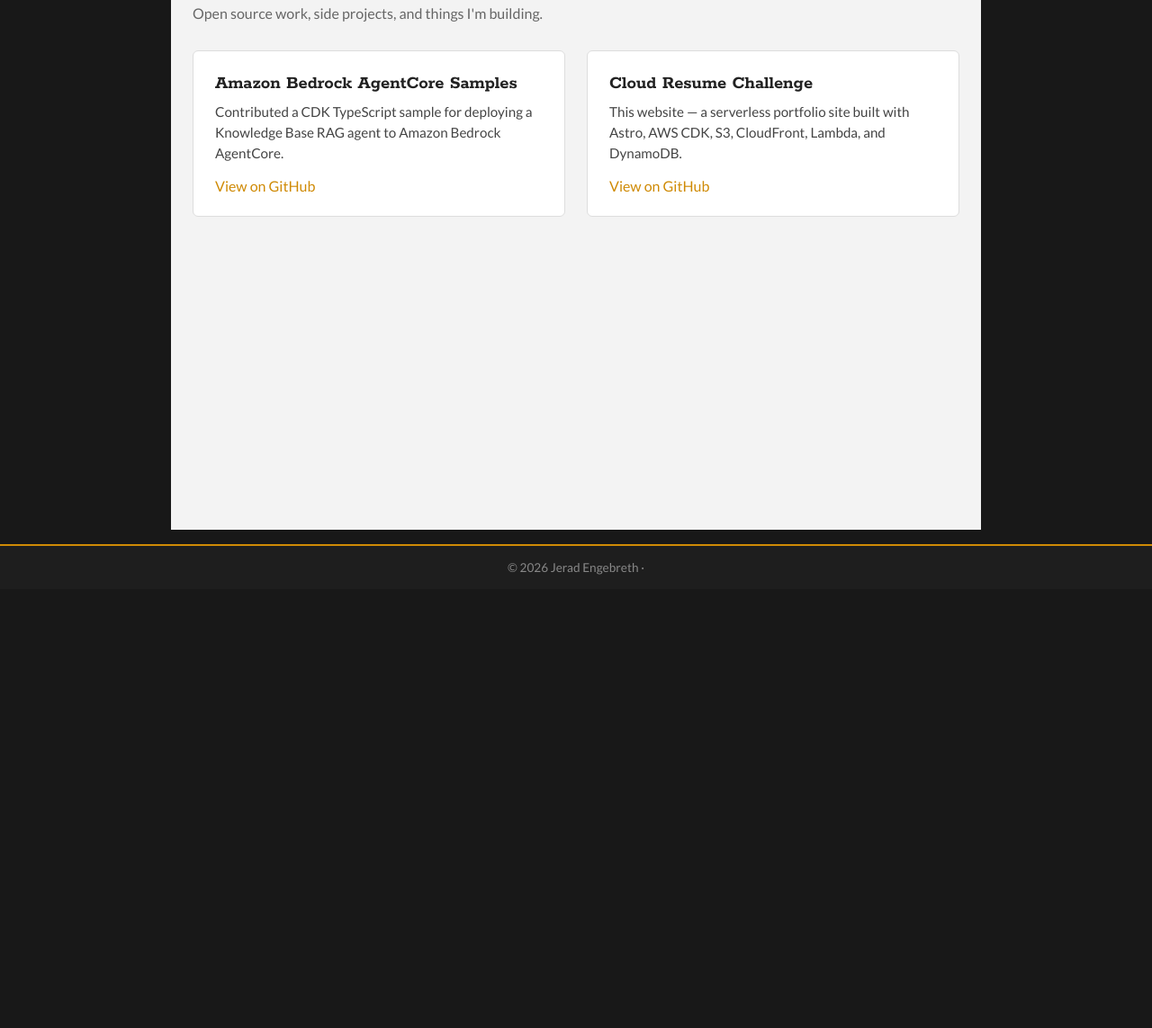
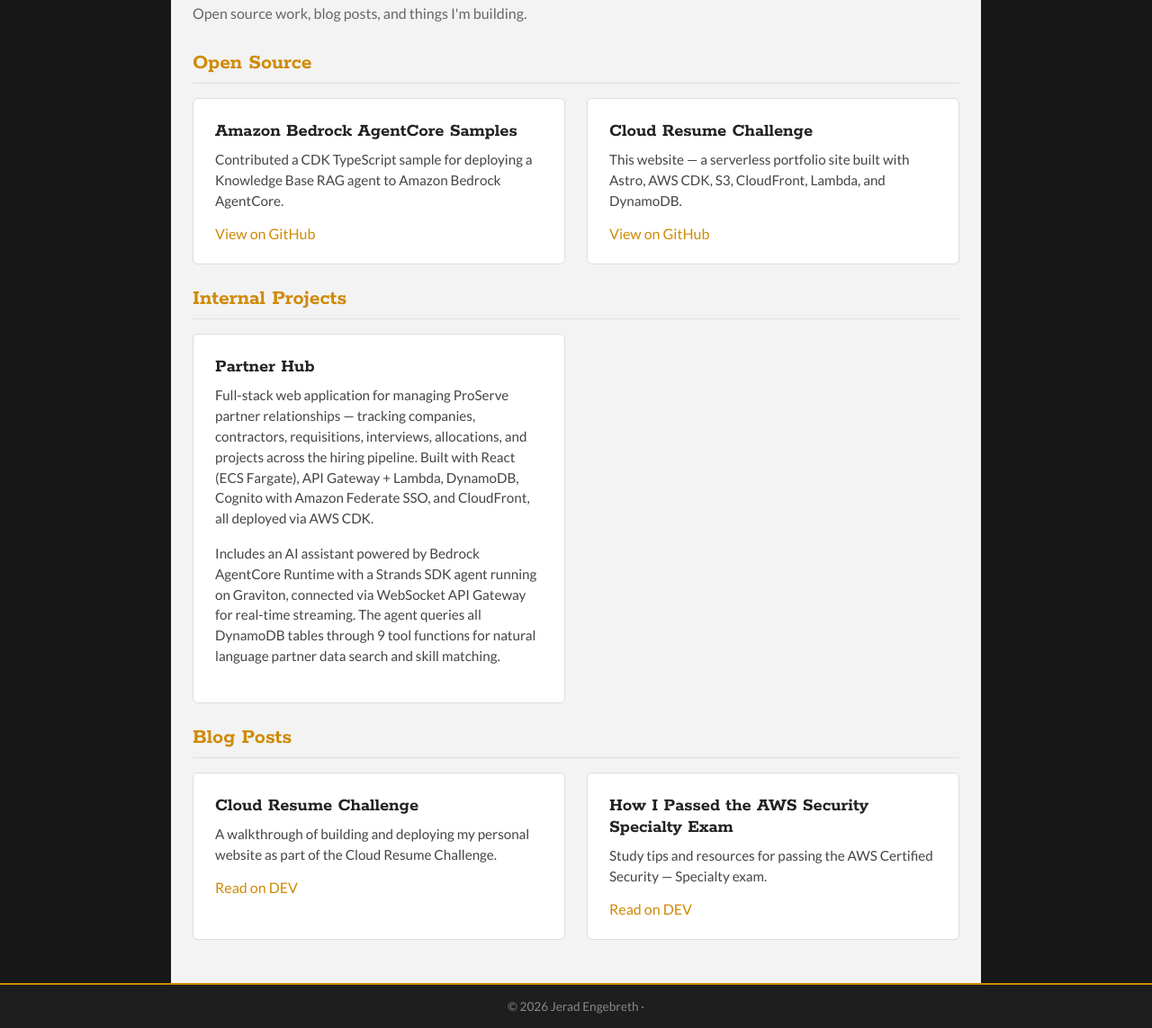
Before and after one commit to jcengebreth/engebreth.com, an Astro site in the folder website/: page /projects in a window 1280 px wide. Shown: the part 145-1288 px from the top of the page at 90% size. Before the commit the page ends 800 px from the top, so only its background shows below. Built offline with nearby package versions, Linux system fonts and the light colour scheme; Astro itself is replaced by a stand-in of ours; no server answers.

Commit message:
feat(website): add blog posts, Partner Hub project to projects page

```diff
--- a/website/src/pages/projects.astro
+++ b/website/src/pages/projects.astro
@@ -5,8 +5,9 @@
 <Base title="Projects — Jerad Engebreth" description="Open source contributions and projects">
   <section class="projects-page">
     <h1>Projects &amp; Contributions</h1>
-    <p class="subtitle">Open source work, side projects, and things I'm building.</p>
+    <p class="subtitle">Open source work, blog posts, and things I'm building.</p>
 
+    <h2 class="section-heading">Open Source</h2>
     <div class="project-grid">
       <article class="project-card">
         <h2>Amazon Bedrock AgentCore Samples</h2>
@@ -18,6 +19,30 @@
         <h2>Cloud Resume Challenge</h2>
         <p>This website — a serverless portfolio site built with Astro, AWS CDK, S3, CloudFront, Lambda, and DynamoDB.</p>
         <a href="https://github.com/jcengebreth/engebreth.com" target="_blank" rel="noopener">View on GitHub</a>
+      </article>
+    </div>
+
+    <h2 class="section-heading">Internal Projects</h2>
+    <div class="project-grid">
+      <article class="project-card">
+        <h2>Partner Hub</h2>
+        <p>Full-stack web application for managing ProServe partner relationships — tracking companies, contractors, requisitions, interviews, allocations, and projects across the hiring pipeline. Built with React (ECS Fargate), API Gateway + Lambda, DynamoDB, Cognito with Amazon Federate SSO, and CloudFront, all deployed via AWS CDK.</p>
+        <p>Includes an AI assistant powered by Bedrock AgentCore Runtime with a Strands SDK agent running on Graviton, connected via WebSocket API Gateway for real-time streaming. The agent queries all DynamoDB tables through 9 tool functions for natural language partner data search and skill matching.</p>
+      </article>
+    </div>
+
+    <h2 class="section-heading">Blog Posts</h2>
+    <div class="project-grid">
+      <article class="project-card">
+        <h2>Cloud Resume Challenge</h2>
+        <p>A walkthrough of building and deploying my personal website as part of the Cloud Resume Challenge.</p>
+        <a href="https://dev.to/jcengebreth/cloud-resume-challenge-c18" target="_blank" rel="noopener">Read on DEV</a>
+      </article>
+
+      <article class="project-card">
+        <h2>How I Passed the AWS Security Specialty Exam</h2>
+        <p>Study tips and resources for passing the AWS Certified Security — Specialty exam.</p>
+        <a href="https://dev.to/jcengebreth/how-i-passed-the-aws-certified-security-specialty-exam-am6" target="_blank" rel="noopener">Read on DEV</a>
       </article>
     </div>
   </section>
@@ -42,6 +67,20 @@
   .subtitle {
     color: #666;
     margin-bottom: 2rem;
+  }
+
+  .section-heading {
+    font-family: "Rokkitt", serif;
+    font-size: 1.5rem;
+    color: #cf8a05;
+    margin-bottom: 1rem;
+    margin-top: 1.5rem;
+    border-bottom: 1px solid #dedede;
+    padding-bottom: 0.5rem;
+  }
+
+  .section-heading:first-of-type {
+    margin-top: 0;
   }
 
   .project-grid {
```
